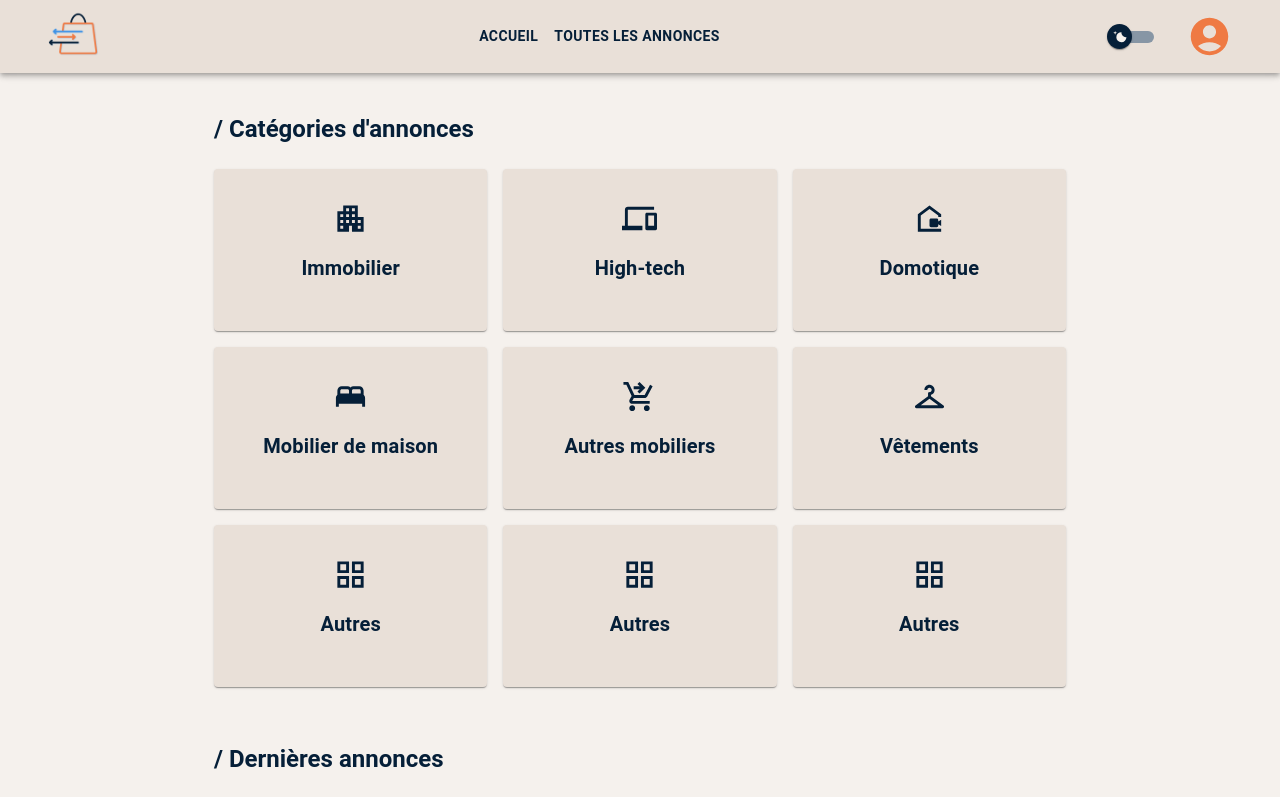
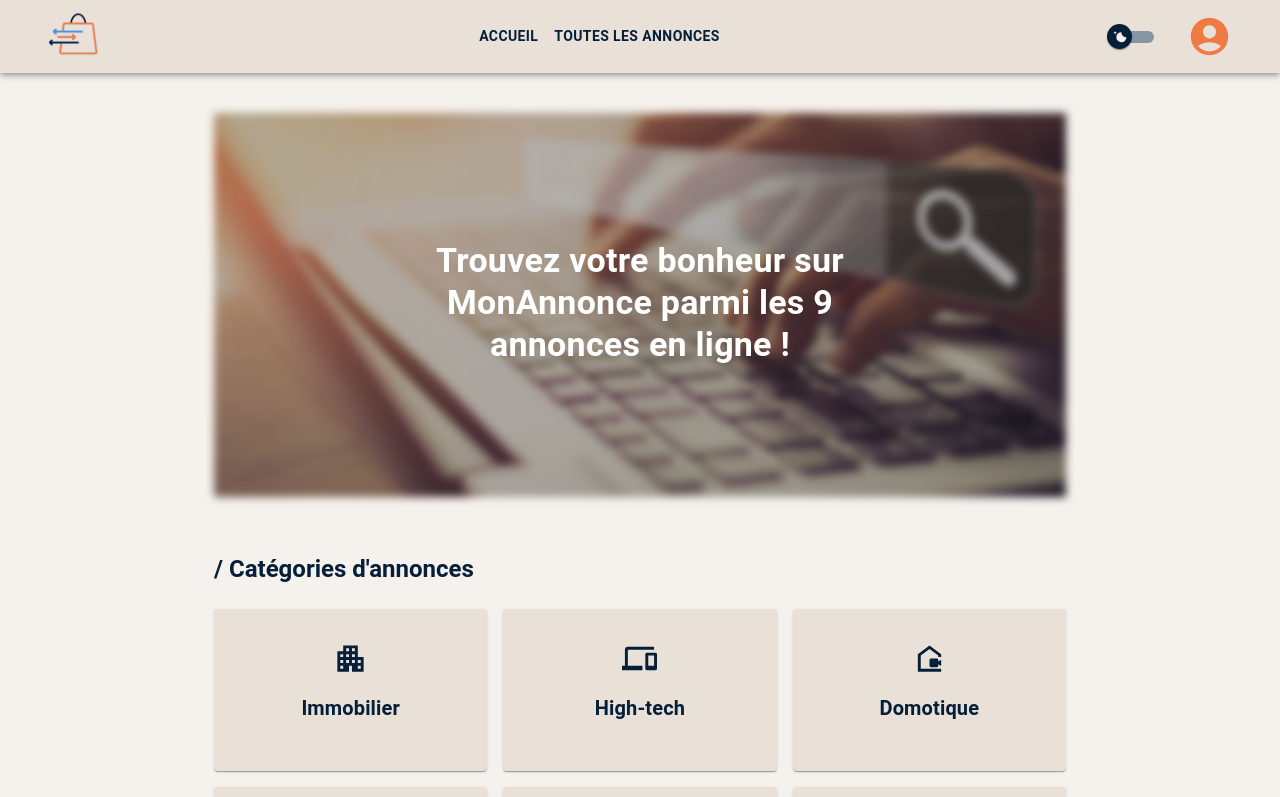
Before and after one commit to lea-hmd/E4FULLREACT, a React (Create React App) app: page / in a window 1280 px wide. Shown: the top 797 px of the page. Built offline with nearby package versions, Linux system fonts and the light colour scheme; grey boxes are pictures that could not be loaded.

Commit message:
feat(homepage): :sparkles: Created banderole

```diff
--- /dev/null
+++ b/src/components/homepage/banderole/Banderole.tsx
@@ -0,0 +1,45 @@
+import React from 'react'
+import { fakeOffers } from '../../../db/fakeOffers'
+import { Typography, Container, useMediaQuery, CardMedia } from '@mui/material'
+import BanderoleImage from '../../../assets/images/banderole.jpg'
+
+export default function Banderole() {
+    const xlScreen = useMediaQuery('(min-width:1440px)')
+    const offers = fakeOffers //TODO: Léa - Change this all offers endpoint
+    return (
+        <Container maxWidth={xlScreen ? 'lg' : 'md'} sx={{ mb: 7 }}>
+            {/* TODO: Léa - Refactorisation du composant container */}
+            <div style={{ position: 'relative' }}>
+                <CardMedia
+                    style={{
+                        height: '24em',
+                        objectFit: 'cover',
+                        filter: 'blur(4px)  brightness(70%)',
+                    }}
+                    component="img"
+                    image={BanderoleImage}
+                    title="Image de couverture"
+                    alt="Image de couverture"
+                />
+                <div
+                    style={{
+                        position: 'absolute',
+                        top: '33%',
+                        left: '50%',
+                        transform: 'translateX(-50%)',
+                    }}
+                >
+                    <Typography
+                        variant="h4"
+                        fontWeight="bold"
+                        textAlign="center"
+                        sx={{ color: '#FFF' }}
+                    >
+                        Trouvez votre bonheur sur MonAnnonce parmi les{' '}
+                        {offers.length ?? 0 + ' '} annonces en ligne !
+                    </Typography>
+                </div>
+            </div>
+        </Container>
+    )
+}
--- a/src/pages/Homepage.tsx
+++ b/src/pages/Homepage.tsx
@@ -2,6 +2,7 @@ import React from 'react'
 import OffersCarousel from '../components/homepage/carousel/OffersCarousel'
 import { Theme } from '@mui/material'
 import CategoriesFilter from '../components/homepage/categoriesFilter/CategoriesFilter'
+import Banderole from '../components/homepage/banderole/Banderole'
 
 type HomepageProps = {
     theme: Theme
@@ -10,6 +11,7 @@ type HomepageProps = {
 export default function Homepage({ theme }: HomepageProps) {
     return (
         <>
+            <Banderole />
             <CategoriesFilter {...{ theme }} />
             <OffersCarousel {...{ theme }} />
         </>
```
Also changed, not shown: src/assets/images/banderole.jpg (added).
